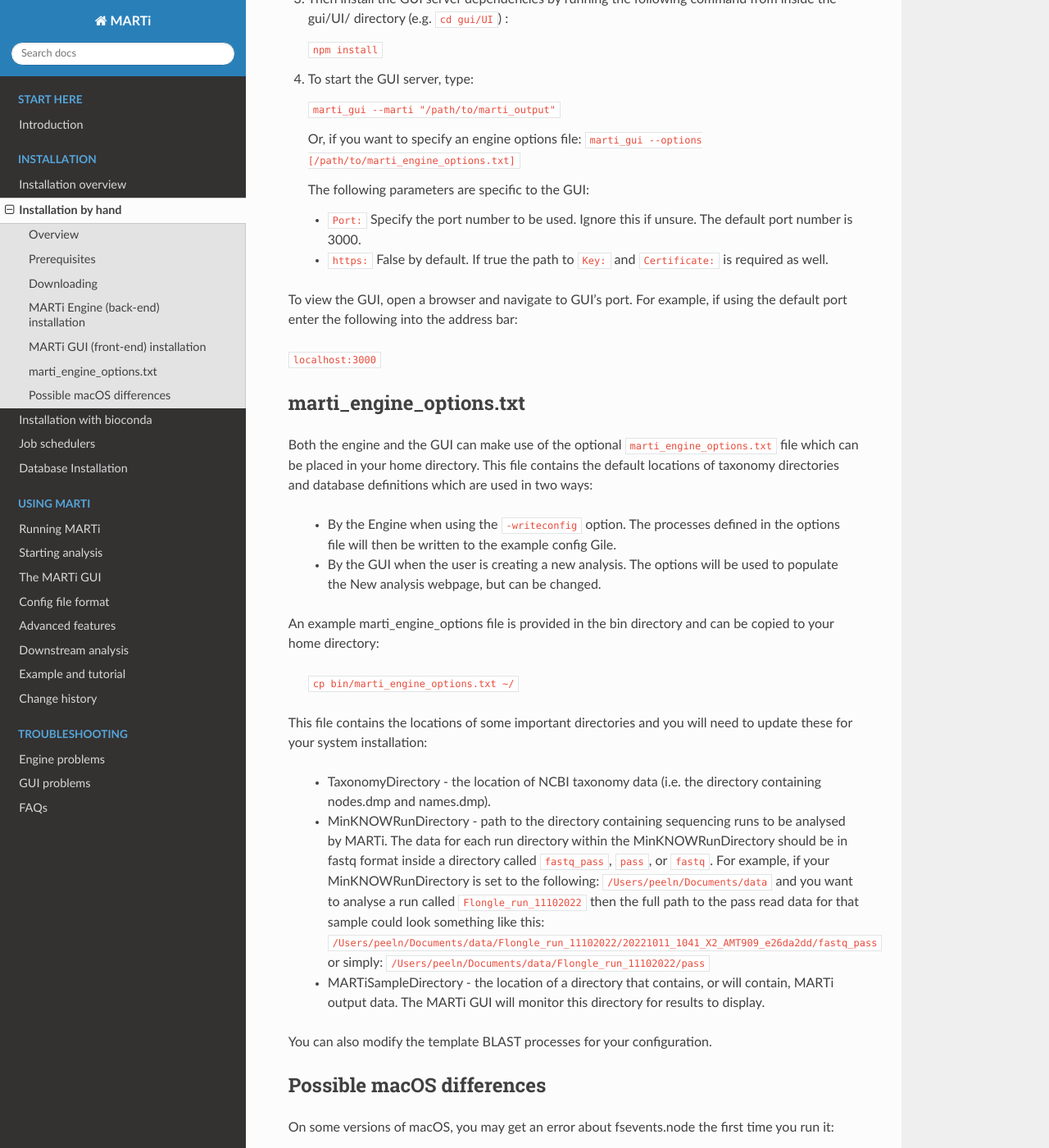
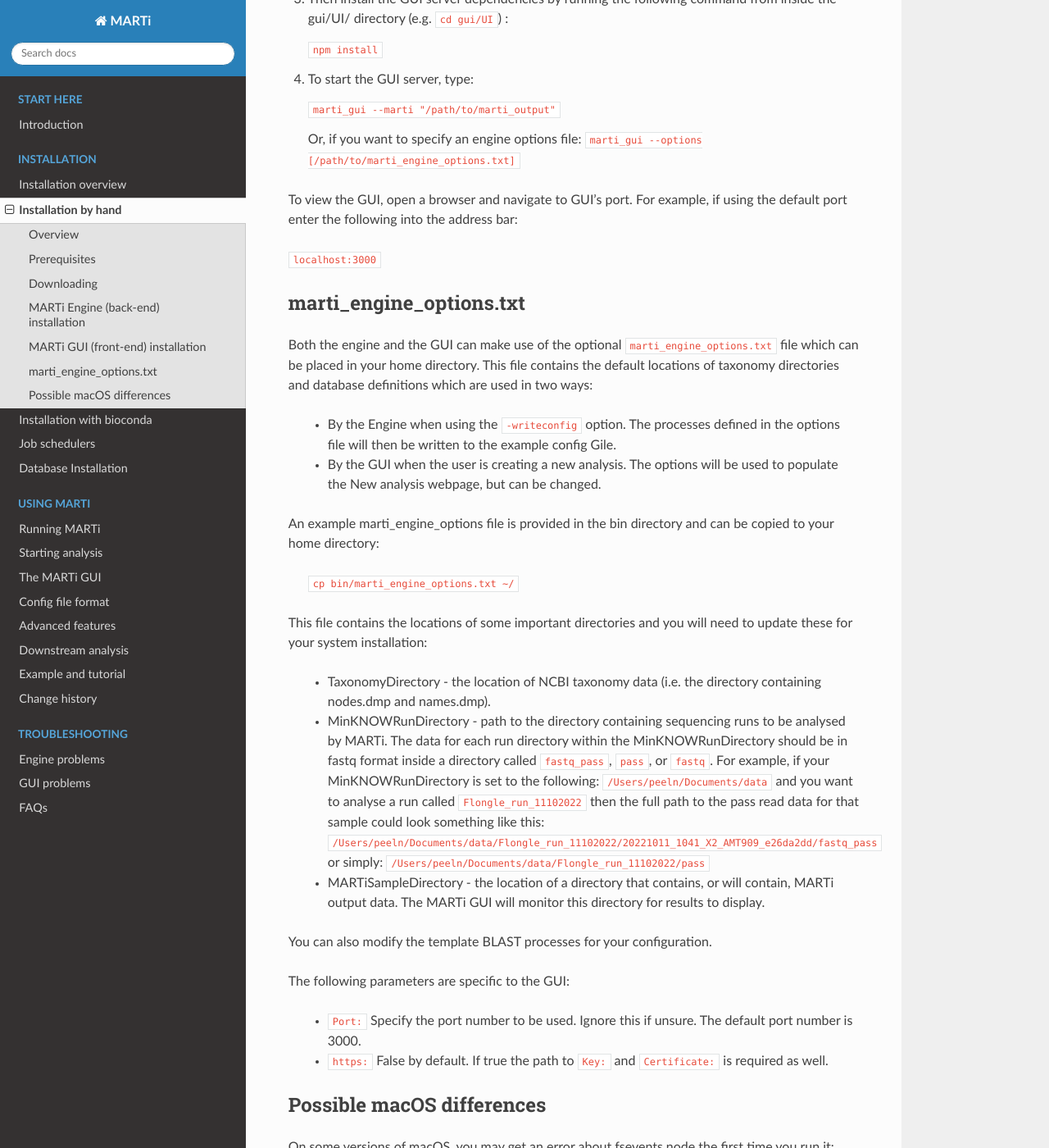
Before and after one commit to richardmleggett/MARTi, a Sphinx documentation site: the page built from docs/source/installationbyhand.rst, in a window 1280 px wide and 1400 px high, scrolled down 2631 px. Shown: the whole window at 82% size. Built offline with Sphinx 7.4.7 and the Read the Docs theme 3.1.0, drawn with Linux system fonts in a browser that asks for light colours; formulas are drawn with MathJax 3; part of the change alters nothing that is shown.

```diff
--- a/docs/source/installationbyhand.rst
+++ b/docs/source/installationbyhand.rst
@@ -87,11 +87,6 @@ Having copied the MARTi software onto the computer or cluster being used for the
    Or, if you want to specify an engine options file:
    ``marti_gui --options [/path/to/marti_engine_options.txt]``
 
-   The following parameters are specific to the GUI:
-
-   * ``Port:`` Specify the port number to be used. Ignore this if unsure. The default port number is 3000.
-   * ``https:`` False by default. If true the path to ``Key:`` and ``Certificate:`` is required as well.
-
 To view the GUI, open a browser and navigate to GUI's port. For example, if using the default port enter the following into the address bar:
 
 ``localhost:3000``
@@ -115,6 +110,11 @@ This file contains the locations of some important directories and you will need
    * MARTiSampleDirectory - the location of a directory that contains, or will contain, MARTi output data. The MARTi GUI will monitor this directory for results to display.
 
 You can also modify the template BLAST processes for your configuration.
+
+The following parameters are specific to the GUI:
+
+   * ``Port:`` Specify the port number to be used. Ignore this if unsure. The default port number is 3000.
+   * ``https:`` False by default. If true the path to ``Key:`` and ``Certificate:`` is required as well.
 
 Possible macOS differences
 --------------------------
```
